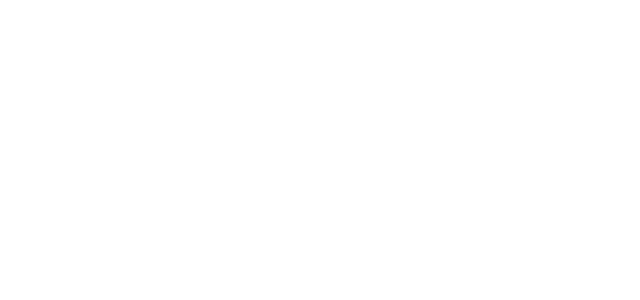
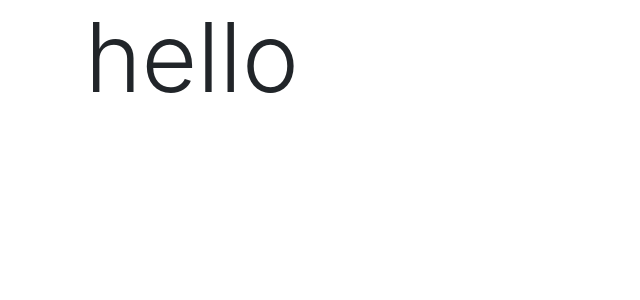
Before and after one commit to ninghao/ninghao-nuxt, a Nuxt app: page /posts/hello in a window 1280 px wide. Before the commit this address had no page. Shown: the top 300 px of the page, without its empty margins (0-640 px from the left). Built offline with nearby package versions, Linux system fonts and the light colour scheme.

Commit message:
路由：自动生成路由

```diff
--- /dev/null
+++ b/pages/posts/hello.vue
@@ -0,0 +1,5 @@
+<template>
+  <div class="container">
+    <h1 class="display-1">hello</h1>
+  </div>
+</template>
--- /dev/null
+++ b/pages/posts/index.vue
@@ -0,0 +1,5 @@
+<template>
+  <div class="container">
+    <h1 class="display-1">List</h1>
+  </div>
+</template>
```
